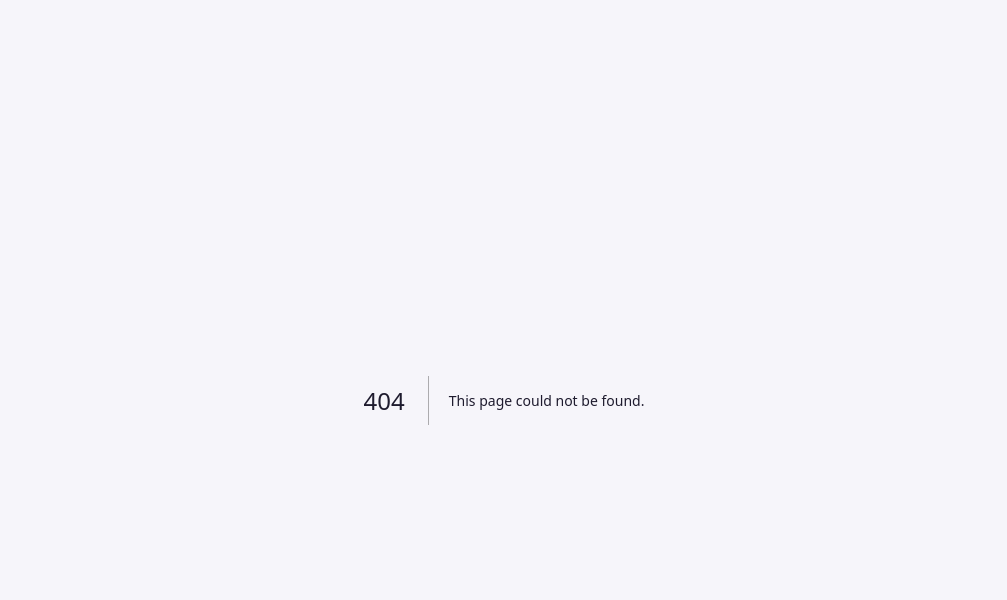
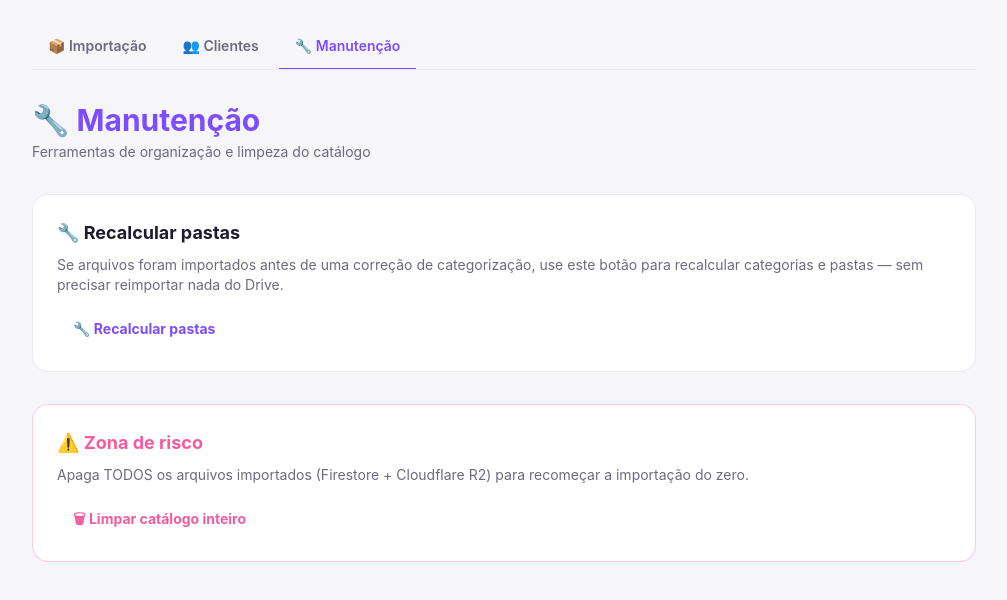
Before and after one commit to brunooportilho-10/a4club-frontend1, a Next.js app: page /admin/manutencao in a window 1280 px wide. Before the commit this address had no page. Shown: the top 600 px of the page, without its empty margins (136-1143 px from the left). Built offline with nearby package versions, Linux system fonts and the light colour scheme.

Commit message:
Create page.tsx

```diff
--- /dev/null
+++ b/app/admin/manutencao/page.tsx
@@ -0,0 +1,136 @@
+'use client'
+
+import { useState } from 'react'
+import { useAuth } from '@/lib/auth'
+import api from '@/lib/api'
+
+export default function AdminManutencaoPage() {
+  const { token } = useAuth()
+  const [erro, setErro] = useState('')
+  const [mensagemOk, setMensagemOk] = useState('')
+  const [recalculando, setRecalculando] = useState(false)
+  const [resetando, setResetando] = useState(false)
+  const [mostrarConfirmReset, setMostrarConfirmReset] = useState(false)
+  const [textoConfirm, setTextoConfirm] = useState('')
+
+  async function recalcularPastas() {
+    setRecalculando(true)
+    setErro('')
+    setMensagemOk('')
+    try {
+      const r = await api.post('/admin/backfill-colecoes', {})
+      setMensagemOk(
+        `Recalculado: ${r.data.totalArquivos} arquivos, ${r.data.categorias} categorias, ${r.data.colecoes} coleções, ${r.data.pastas ?? 0} pastas.`
+      )
+    } catch (e: any) {
+      setErro(e.response?.data?.erro || 'Erro ao recalcular as pastas')
+    } finally {
+      setRecalculando(false)
+    }
+  }
+
+  async function confirmarReset() {
+    setResetando(true)
+    setErro('')
+    setMensagemOk('')
+    try {
+      const r = await api.post('/admin/reset', { confirmar: 'LIMPAR TUDO' })
+      setMensagemOk(
+        `Catálogo limpo: ${r.data.apagadosFirestore} registros e ${r.data.apagadosR2} arquivos removidos.`
+      )
+      setMostrarConfirmReset(false)
+      setTextoConfirm('')
+    } catch (e: any) {
+      setErro(e.response?.data?.erro || 'Erro ao limpar o catálogo')
+    } finally {
+      setResetando(false)
+    }
+  }
+
+  return (
+    <>
+      <div className="mb-8">
+        <h1 className="text-3xl font-bold">
+          🔧 <span className="text-primary">Manutenção</span>
+        </h1>
+        <p className="text-muted text-sm mt-1">
+          Ferramentas de organização e limpeza do catálogo
+        </p>
+      </div>
+
+      {erro && (
+        <div className="bg-pink/10 border border-pink text-pink px-4 py-3 rounded-lg text-sm mb-6">
+          {erro}
+        </div>
+      )}
+      {mensagemOk && (
+        <div className="bg-primary/10 border border-primary text-primary px-4 py-3 rounded-lg text-sm mb-6">
+          {mensagemOk}
+        </div>
+      )}
+
+      <div className="bg-white rounded-2xl border border-border p-6 mb-8">
+        <h2 className="font-bold text-lg mb-2">🔧 Recalcular pastas</h2>
+        <p className="text-sm text-muted mb-4">
+          Se arquivos foram importados antes de uma correção de categorização,
+          use este botão para recalcular categorias e pastas — sem precisar
+          reimportar nada do Drive.
+        </p>
+        <button
+          onClick={recalcularPastas}
+          disabled={recalculando}
+          className="px-4 py-2 rounded-lg border border-primary text-primary text-sm font-bold disabled:opacity-40"
+        >
+          {recalculando ? 'Recalculando...' : '🔧 Recalcular pastas'}
+        </button>
+      </div>
+
+      <div className="bg-white rounded-2xl border border-pink/30 p-6">
+        <h2 className="font-bold text-lg text-pink mb-2">⚠️ Zona de risco</h2>
+        <p className="text-sm text-muted mb-4">
+          Apaga TODOS os arquivos importados (Firestore + Cloudflare R2) para
+          recomeçar a importação do zero.
+        </p>
+        {!mostrarConfirmReset ? (
+          <button
+            onClick={() => setMostrarConfirmReset(true)}
+            className="px-4 py-2 rounded-lg border border-pink text-pink text-sm font-bold"
+          >
+            🗑 Limpar catálogo inteiro
+          </button>
+        ) : (
+          <div className="space-y-3">
+            <p className="text-sm">
+              Para confirmar, digite <strong>LIMPAR TUDO</strong> abaixo:
+            </p>
+            <input
+              type="text"
+              value={textoConfirm}
+              onChange={(e) => setTextoConfirm(e.target.value)}
+              className="border border-border rounded-lg px-4 py-2 text-sm w-full max-w-xs"
+              placeholder="LIMPAR TUDO"
+            />
+            <div className="flex gap-2">
+              <button
+                onClick={confirmarReset}
+                disabled={textoConfirm !== 'LIMPAR TUDO' || resetando}
+                className="px-4 py-2 rounded-lg bg-pink text-white text-sm font-bold disabled:opacity-40"
+              >
+                {resetando ? 'Limpando...' : 'Confirmar e apagar tudo'}
+              </button>
+              <button
+                onClick={() => {
+                  setMostrarConfirmReset(false)
+                  setTextoConfirm('')
+                }}
+                className="px-4 py-2 rounded-lg border border-border text-sm font-semibold"
+              >
+                Cancelar
+              </button>
+            </div>
+          </div>
+        )}
+      </div>
+    </>
+  )
+}
```
